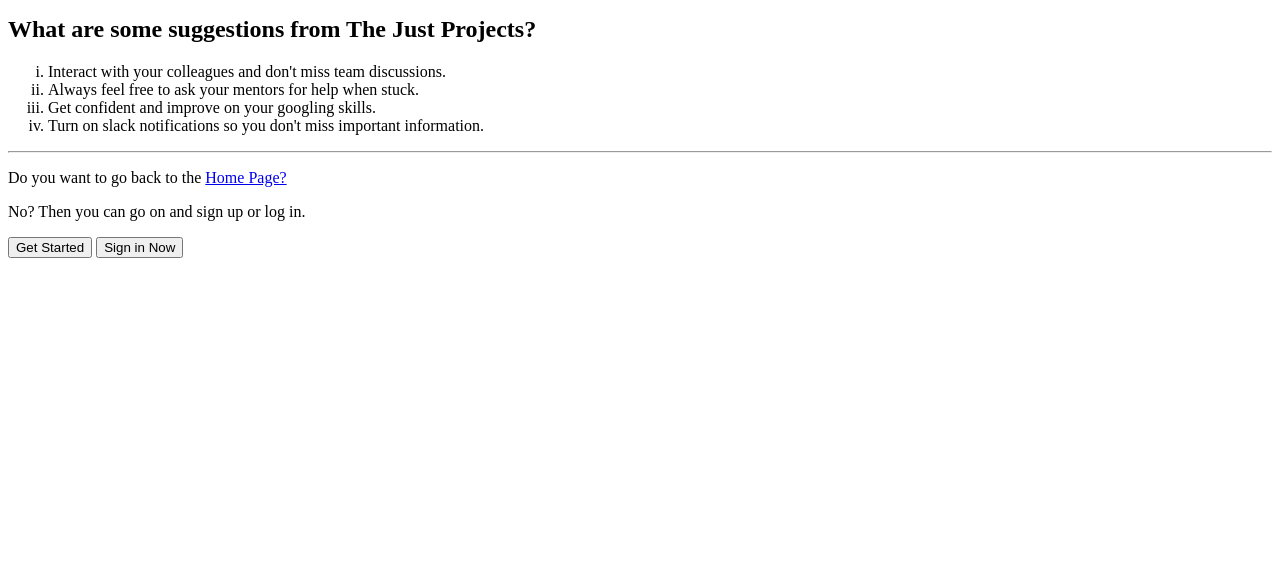
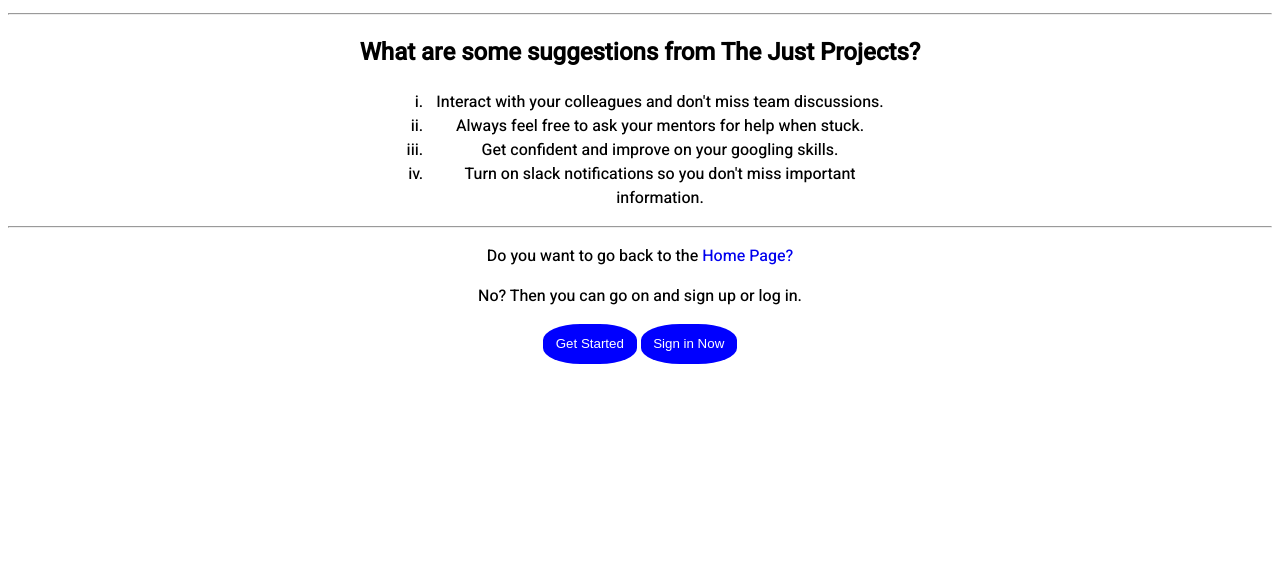
Before and after one commit to KaluDavid/tjp-week1, a plain HTML site: page about us.html in a window 1280 px wide. Shown: the part 232-800 px from the top of the page. Drawn offline with Linux system fonts and the light colour scheme.

Commit message:
Update about us.html

```diff
--- a/about us.html
+++ b/about us.html
@@ -6,6 +6,11 @@
     <meta http-equiv="X-UA-Compatible" content="IE=edge">
     <meta name="viewport" content="width=device-width, initial-scale=1.0">
     <title>About Us</title>
+    <link
+        href="https://fonts.googleapis.com/css2?family=Heebo:wght@500&family=Lobster&family=Roboto:ital,wght@1,700&family=Source+Code+Pro&display=swap"
+        rel="stylesheet">
+    <link rel="stylesheet" href="about.css">
+
     <link rel="shortcut icon" href="favicon.jpg" type="image/x-icon">
 </head>
 
```
